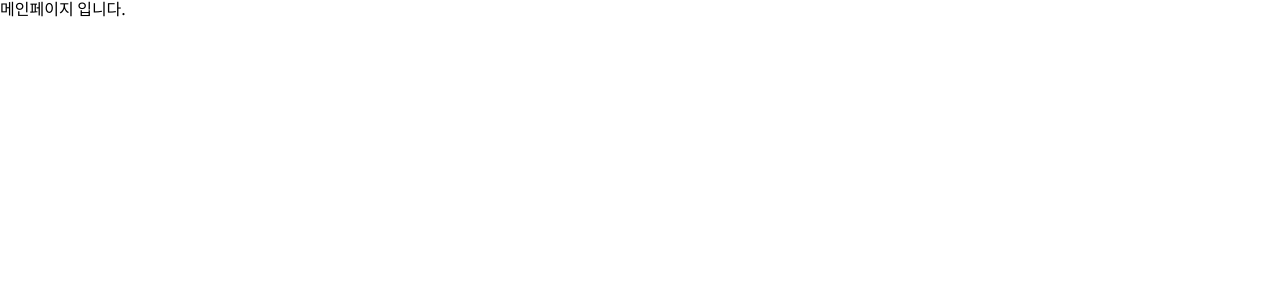
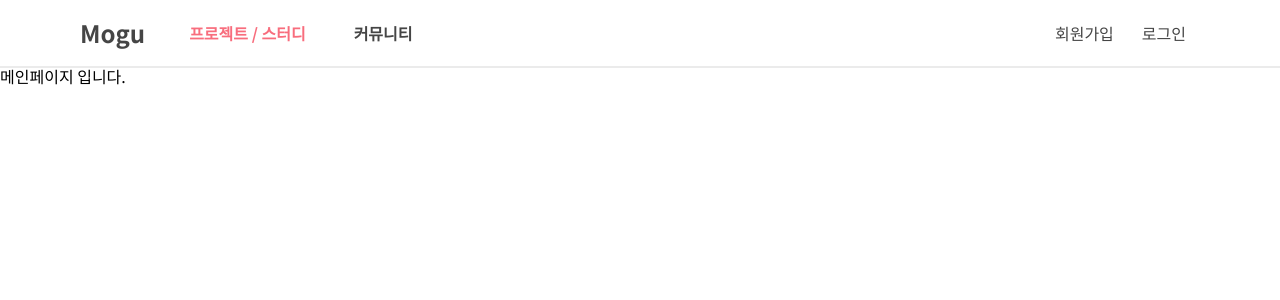
Before and after one commit to MoguProject/mogu-front, a Next.js app: page / in a window 1280 px wide. Shown: the top 300 px of the page. Built offline with nearby package versions, Linux system fonts and the light colour scheme.

Commit message:
[#4]✨ feat: Desktop Header Component 구현

```diff
--- /dev/null
+++ b/components/Layout/Header/index.tsx
@@ -0,0 +1,36 @@
+import {
+  HeaderWrapper,
+  HeaderStyled,
+  HeaderLeft,
+  Logo,
+  HeaderNav,
+  HeaderNavList,
+  HeaderRight,
+  AuthNavWrapper,
+} from './styled';
+
+const Header = () => {
+  return (
+    <HeaderWrapper>
+      <HeaderStyled>
+        <HeaderLeft>
+          <Logo>Mogu</Logo>
+          <HeaderNav>
+            <HeaderNavList>
+              <li>프로젝트 / 스터디</li>
+              <li>커뮤니티</li>
+            </HeaderNavList>
+          </HeaderNav>
+        </HeaderLeft>
+        <HeaderRight>
+          <AuthNavWrapper>
+            <li>회원가입</li>
+            <li>로그인</li>
+          </AuthNavWrapper>
+        </HeaderRight>
+      </HeaderStyled>
+    </HeaderWrapper>
+  );
+};
+
+export default Header;
--- /dev/null
+++ b/components/Layout/Header/styled.ts
@@ -0,0 +1,66 @@
+import styled from 'styled-components';
+
+export const HeaderWrapper = styled.header`
+  width: 100%;
+  height: 68px;
+  background-color: ${(props) => props.theme.colors.white};
+  border-bottom: 2px solid ${(props) => props.theme.colors.border};
+  color: ${(props) => props.theme.colors.primary};
+`;
+// 상단 고정 필요
+
+export const HeaderStyled = styled.div`
+  width: 100%;
+  height: 100%;
+  max-width: 1140px;
+  display: flex;
+  justify-content: space-between;
+  align-items: center;
+  margin: 0 auto;
+  padding: 0 10px;
+`;
+
+export const HeaderLeft = styled.div`
+  display: flex;
+  align-items: center;
+`;
+
+export const HeaderRight = styled.div``;
+
+export const Logo = styled.h1`
+  font-size: 24px;
+  font-weight: 700;
+  color: ${(props) => props.theme.colors.primary};
+`;
+
+export const HeaderNav = styled.nav`
+  margin-left: 20px;
+`;
+
+export const HeaderNavList = styled.ul`
+  display: flex;
+
+  li {
+    padding: 0 24px;
+    font-size: 16px;
+    font-weight: 700;
+    color: ${(props) => props.theme.colors.primary};
+    cursor: pointer;
+
+    :nth-child(1) {
+      color: ${(props) => props.theme.colors.red};
+    } // 나중에 Active시 색상변경으로 업데이트 예정
+  }
+`;
+
+export const AuthNavWrapper = styled.ul`
+  display: flex;
+
+  li {
+    padding: 0 14px;
+    font-size: 16px;
+    font-weight: 500;
+    color: ${(props) => props.theme.colors.primary};
+    cursor: pointer;
+  }
+`;
--- a/pages/index.tsx
+++ b/pages/index.tsx
@@ -1,7 +1,13 @@
 import { NextPage } from 'next';
+import Header from '../components/Layout/Header';
 
 const Home: NextPage = () => {
-  return <div>메인페이지 입니다.</div>;
+  return (
+    <>
+      <Header />
+      <div>메인페이지 입니다.</div>
+    </>
+  );
 };
 
 export default Home;
```
